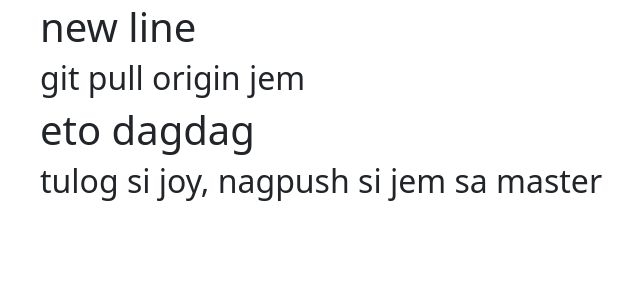
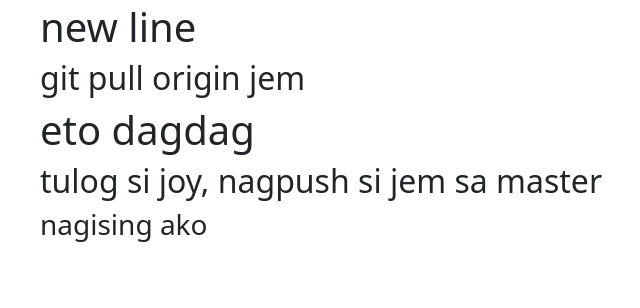
Before and after one commit to jemgithub0418/practice, a Django app: page / in a window 1280 px wide. Shown: the part 160-468 px from the top of the page, without its empty margins (42-682 px from the left). Run offline with Django 3.2, Linux system fonts and the light colour scheme.

Commit message:
gising nako

```diff
--- a/templates/main/home.html
+++ b/templates/main/home.html
@@ -15,5 +15,5 @@
     <h1>	eto dagdag</h1>
 
     <h2>tulog si joy, nagpush si jem sa master</h2>
-
+<h3>	nagising ako</h3>
 {% endblock %}
```
